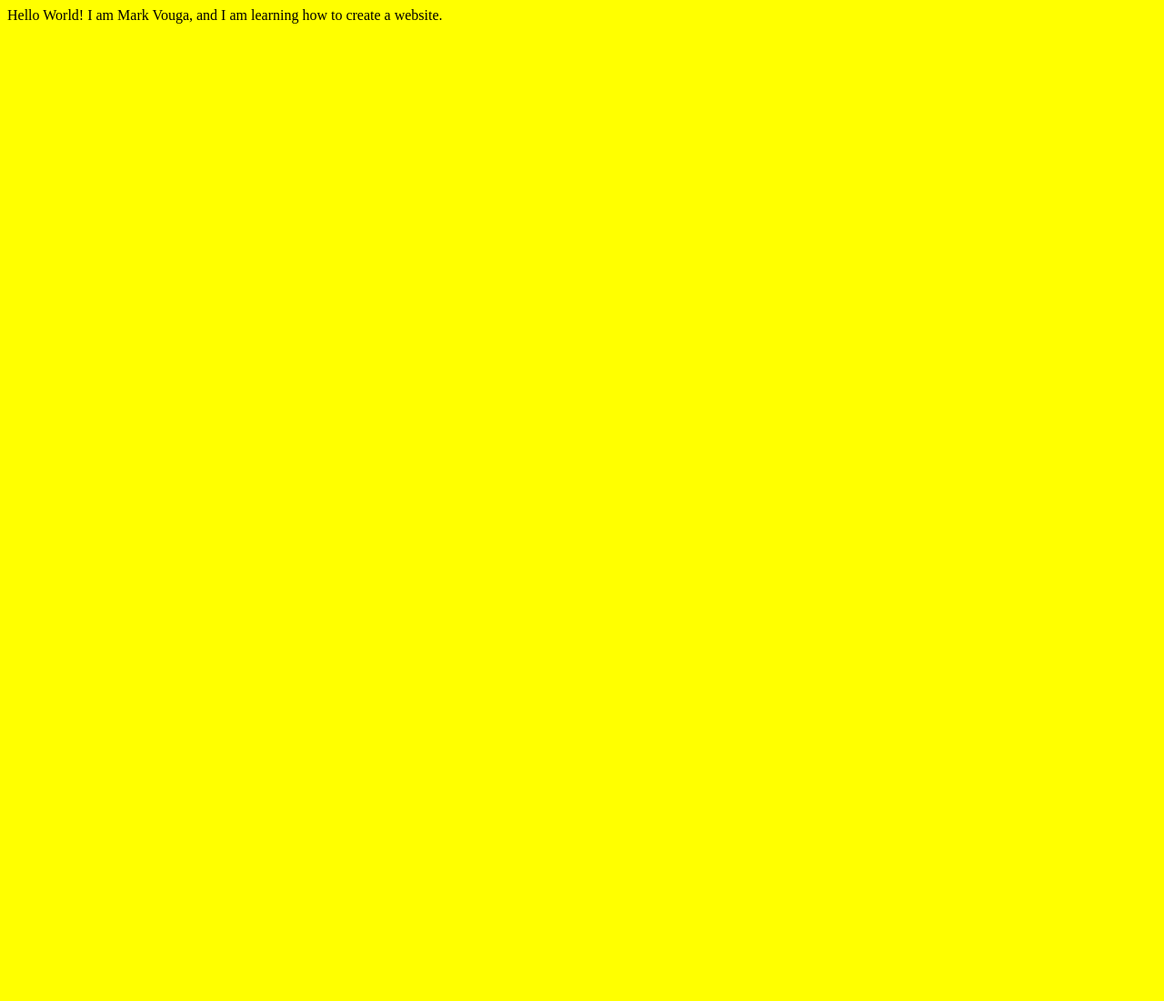
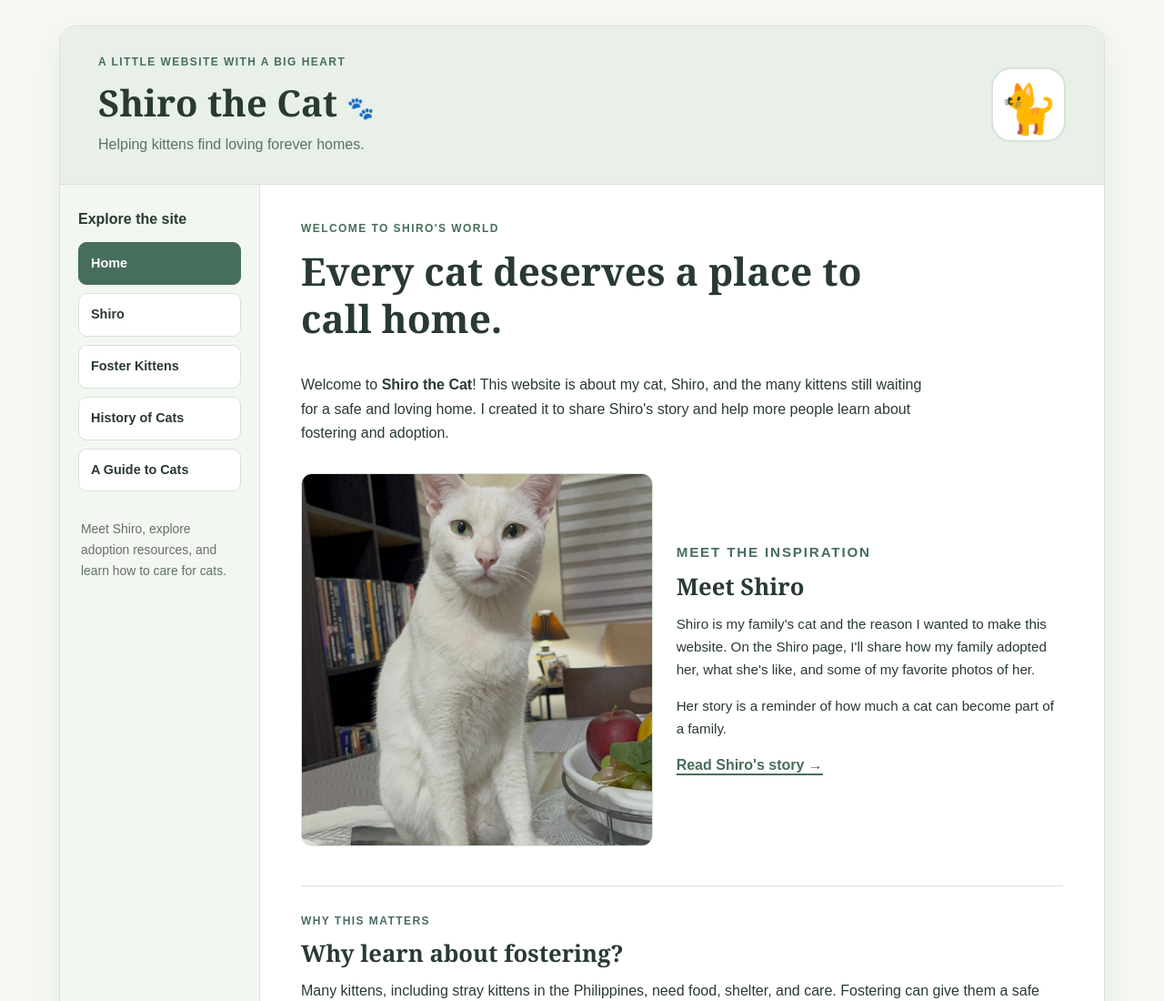
Before and after one commit to mvouga/mvouga.github.io, a plain HTML site: page index.html in a window 1280 px wide. Shown: the top 1100 px of the page at 91% size. Before the commit the page ends 800 px from the top, so only its background shows below. Drawn offline with Linux system fonts and the light colour scheme.

Commit message:
Add files via upload

```diff
--- a/index.html
+++ b/index.html
@@ -3,10 +3,92 @@
 <head>
     <meta charset="UTF-8">
     <meta name="viewport" content="width=device-width, initial-scale=1.0">
-    <title>Mark's first website</title>
-    <link rel="stylesheet" href="styles.css">
+    <meta name="description" content="Meet Shiro the Cat and learn why fostering and adopting kittens can make a difference.">
+    <meta name="author" content="Mark Vouga">
+    <title>Home | Shiro the Cat</title>
+    <link rel="stylesheet" href="style.css">
 </head>
 <body>
- Hello World! I am Mark Vouga, and I am learning how to create a website.
+    <div class="site-wrapper">
+        <header class="site-header">
+            <div>
+                <p class="eyebrow">A little website with a big heart</p>
+                <h1>Shiro the Cat <span aria-hidden="true">🐾</span></h1>
+                <p class="tagline">Helping kittens find loving forever homes.</p>
+            </div>
+            <div class="header-cat" aria-hidden="true">🐈</div>
+        </header>
+
+        <div class="page-layout">
+            <nav class="site-nav" aria-label="Main navigation">
+                <h2>Explore the site</h2>
+                <ul>
+                    <li><a class="active" aria-current="page" href="index.html">Home</a></li>
+                    <li><a href="shiro.html">Shiro</a></li>
+                    <li><a href="foster.html">Foster Kittens</a></li>
+                    <li><a href="history.html">History of Cats</a></li>
+                    <li><a href="guide.html">A Guide to Cats</a></li>
+                </ul>
+                <p class="nav-note">Meet Shiro, explore adoption resources, and learn how to care for cats.</p>
+            </nav>
+
+            <main id="main-content">
+                <section class="welcome">
+                    <p class="eyebrow">Welcome to Shiro's world</p>
+                    <h2>Every cat deserves a place to call home.</h2>
+                    <p>Welcome to <strong>Shiro the Cat</strong>! This website is about my cat, Shiro, and the many kittens still waiting for a safe and loving home. I created it to share Shiro's story and help more people learn about fostering and adoption.</p>
+                </section>
+
+                <section class="feature" aria-labelledby="meet-shiro-title">
+                    <img class="shiro-photo" src="shiro1.jpeg" alt="Shiro, a white cat with green eyes, sitting on a glass table at home." width="928" height="1649">
+                    <div class="feature-text">
+                        <p class="eyebrow">Meet the inspiration</p>
+                        <h3 id="meet-shiro-title">Meet Shiro</h3>
+                        <p>Shiro is my family's cat and the reason I wanted to make this website. On the Shiro page, I'll share how my family adopted her, what she's like, and some of my favorite photos of her.</p>
+                        <p>Her story is a reminder of how much a cat can become part of a family.</p>
+                        <a class="text-link" href="shiro.html">Read Shiro's story <span aria-hidden="true">→</span></a>
+                    </div>
+                </section>
+
+                <section class="why-adopt" aria-labelledby="why-adopt-title">
+                    <p class="eyebrow">Why this matters</p>
+                    <h3 id="why-adopt-title">Why learn about fostering?</h3>
+                    <p>Many kittens, including stray kittens in the Philippines, need food, shelter, and care. Fostering can give them a safe temporary home while they get ready for adoption. Even if you cannot foster right now, learning about local rescue groups is a good first step.</p>
+                    <div class="info-grid">
+                        <article class="info-card">
+                            <span aria-hidden="true">🏠</span>
+                            <h4>A safe space</h4>
+                            <p>A foster home gives kittens somewhere protected to rest, grow, and feel comfortable.</p>
+                        </article>
+                        <article class="info-card">
+                            <span aria-hidden="true">❤️</span>
+                            <h4>A chance to help</h4>
+                            <p>Adoption, fostering, volunteering, and sharing reliable resources can all make a difference.</p>
+                        </article>
+                        <article class="info-card">
+                            <span aria-hidden="true">🐱</span>
+                            <h4>A lifelong friend</h4>
+                            <p>Caring for a cat takes patience and responsibility, but the bond can be very rewarding.</p>
+                        </article>
+                    </div>
+                </section>
+
+                <section class="next-step" aria-labelledby="next-step-title">
+                    <div>
+                        <h3 id="next-step-title">Want to help a kitten?</h3>
+                        <p>Explore what fostering involves and find resources to help you get started.</p>
+                    </div>
+                    <a class="button-link" href="foster.html">Explore fostering <span aria-hidden="true">→</span></a>
+                </section>
+
+                <p class="external-resource">For more information, visit <a href="https://www.kittenlady.org/fostering" target="_blank" rel="noopener noreferrer">Kitten Lady's fostering guide</a>.</p>
+            </main>
+        </div>
+
+        <footer class="site-footer">
+            <p>&copy; 2026 Shiro the Cat. Made to share Shiro's story and encourage kitten care.</p>
+            <p><a href="mailto:hello@example.com">Contact (sample email)</a> <span aria-hidden="true">·</span> <a href="https://www.kittenlady.org/fostering" target="_blank" rel="noopener noreferrer">Fostering resources</a></p>
+        </footer>
+    </div>
 </body>
 </html>
--- /dev/null
+++ b/style.css
@@ -0,0 +1,96 @@
+/* Shiro the Cat — external stylesheet. Adjust these variables to match your preferred palette. */
+:root {
+    --background: #f7f8f4;
+    --foreground: #293a32;
+    --primary: #476e5b;
+    --secondary: #e8f0e8;
+    --accent: #e9a787;
+    --surface: #ffffff;
+    --border: #d7e2d8;
+    --muted: #607166;
+}
+
+* { box-sizing: border-box; }
+html { scroll-behavior: smooth; }
+body {
+    margin: 0;
+    background-color: var(--background);
+    color: var(--foreground);
+    font-family: Arial, Helvetica, sans-serif;
+    line-height: 1.65;
+}
+a { color: var(--primary); }
+a:focus-visible { outline: 3px solid var(--accent); outline-offset: 3px; }
+.site-wrapper {
+    max-width: 1150px;
+    margin: 28px auto;
+    background-color: var(--surface);
+    border: 1px solid var(--border);
+    border-radius: 18px;
+    overflow: hidden;
+    box-shadow: 0 12px 38px rgba(31, 57, 42, 0.07);
+}
+.site-header {
+    display: flex;
+    justify-content: space-between;
+    align-items: center;
+    gap: 16px;
+    padding: 30px 42px;
+    background-color: var(--secondary);
+    border-bottom: 1px solid var(--border);
+}
+h1, h2, h3, h4, p { margin-top: 0; }
+h1, h2, h3, h4 { line-height: 1.22; }
+h1 { font-family: Georgia, 'Times New Roman', serif; font-size: 2.5rem; margin-bottom: 8px; }
+h1 span { font-size: 1.5rem; vertical-align: middle; }
+.tagline { color: var(--muted); margin-bottom: 0; }
+.eyebrow { color: var(--primary); font-size: .75rem; font-weight: bold; letter-spacing: .12em; text-transform: uppercase; margin-bottom: 10px; }
+.header-cat { width: 82px; height: 82px; display: grid; place-items: center; flex-shrink: 0; border: 2px solid var(--border); background: white; border-radius: 22px; font-size: 3.3rem; }
+.page-layout { display: grid; grid-template-columns: 220px minmax(0, 1fr); }
+.site-nav { padding: 28px 20px; background-color: #f3f7f2; border-right: 1px solid var(--border); }
+.site-nav h2 { font-size: 1rem; margin: 0 0 15px; }
+.site-nav ul { list-style: none; padding: 0; margin: 0; }
+.site-nav li + li { margin-top: 9px; }
+.site-nav a { display: block; padding: 11px 13px; border: 1px solid var(--border); border-radius: 9px; color: var(--foreground); text-decoration: none; background: var(--surface); font-weight: bold; font-size: .9rem; }
+.site-nav a:hover, .site-nav a.active { background: var(--primary); color: white; border-color: var(--primary); }
+.nav-note { margin: 30px 3px 0; font-size: .87rem; color: var(--muted); }
+main { min-width: 0; padding: 39px 45px 45px; }
+.welcome h2 { font-family: Georgia, 'Times New Roman', serif; font-size: clamp(1.9rem, 3.5vw, 2.65rem); max-width: 620px; }
+.welcome p:not(.eyebrow) { max-width: 700px; }
+.feature { display: grid; grid-template-columns: minmax(0, 1fr) minmax(0, 1.1fr); gap: 26px; align-items: center; margin: 30px 0 43px; }
+.shiro-photo { display: block; width: 100%; height: 410px; object-fit: cover; object-position: center 35%; border-radius: 12px; border: 1px solid var(--border); }
+.feature-text h3, .why-adopt h3, .next-step h3 { font-family: Georgia, 'Times New Roman', serif; font-size: 1.6rem; margin-bottom: 12px; }
+.feature-text p { font-size: .95rem; }
+.text-link { font-weight: bold; text-decoration-thickness: 2px; text-underline-offset: 4px; }
+.why-adopt { border-top: 1px solid var(--border); padding-top: 29px; }
+.info-grid { display: grid; grid-template-columns: repeat(3, minmax(0, 1fr)); gap: 13px; margin-top: 24px; }
+.info-card { padding: 20px 16px; background: #f8faf7; border: 1px solid var(--border); border-radius: 12px; }
+.info-card > span { font-size: 1.6rem; }
+.info-card h4 { margin: 12px 0 8px; }
+.info-card p { font-size: .86rem; margin: 0; }
+.next-step { display: flex; justify-content: space-between; align-items: center; gap: 20px; padding: 25px; margin-top: 29px; background-color: var(--secondary); border-radius: 12px; }
+.next-step h3 { font-size: 1.35rem; }
+.next-step p { margin-bottom: 0; font-size: .92rem; }
+.button-link { background: var(--primary); color: white; text-decoration: none; font-weight: bold; border-radius: 9px; padding: 12px 16px; white-space: nowrap; }
+.button-link:hover { background: #315541; }
+.external-resource { font-size: .9rem; margin: 23px 0 0; }
+.site-footer { display: flex; justify-content: space-between; gap: 14px; flex-wrap: wrap; padding: 18px 32px; border-top: 1px solid var(--border); background-color: #f8faf7; color: var(--muted); font-size: .8rem; }
+.site-footer p { margin: 0; }
+@media (max-width: 850px) {
+    .site-wrapper { margin: 0; border: none; border-radius: 0; }
+    .page-layout { grid-template-columns: 1fr; }
+    .site-nav { border-right: 0; border-bottom: 1px solid var(--border); padding: 18px 24px; }
+    .site-nav ul { display: flex; flex-wrap: wrap; gap: 8px; }
+    .site-nav li + li { margin-top: 0; }
+    .nav-note { margin-top: 14px; }
+    main { padding: 30px 24px; }
+}
+@media (max-width: 620px) {
+    .site-header { padding: 23px 22px; }
+    h1 { font-size: 2rem; }
+    .header-cat { width: 62px; height: 62px; font-size: 2.4rem; }
+    .feature, .info-grid { grid-template-columns: 1fr; }
+    .shiro-photo { height: 360px; }
+    .next-step { align-items: flex-start; flex-direction: column; }
+    .site-footer { padding: 20px 24px; }
+}
```
Also changed, not shown: shiro1.jpeg (added).
